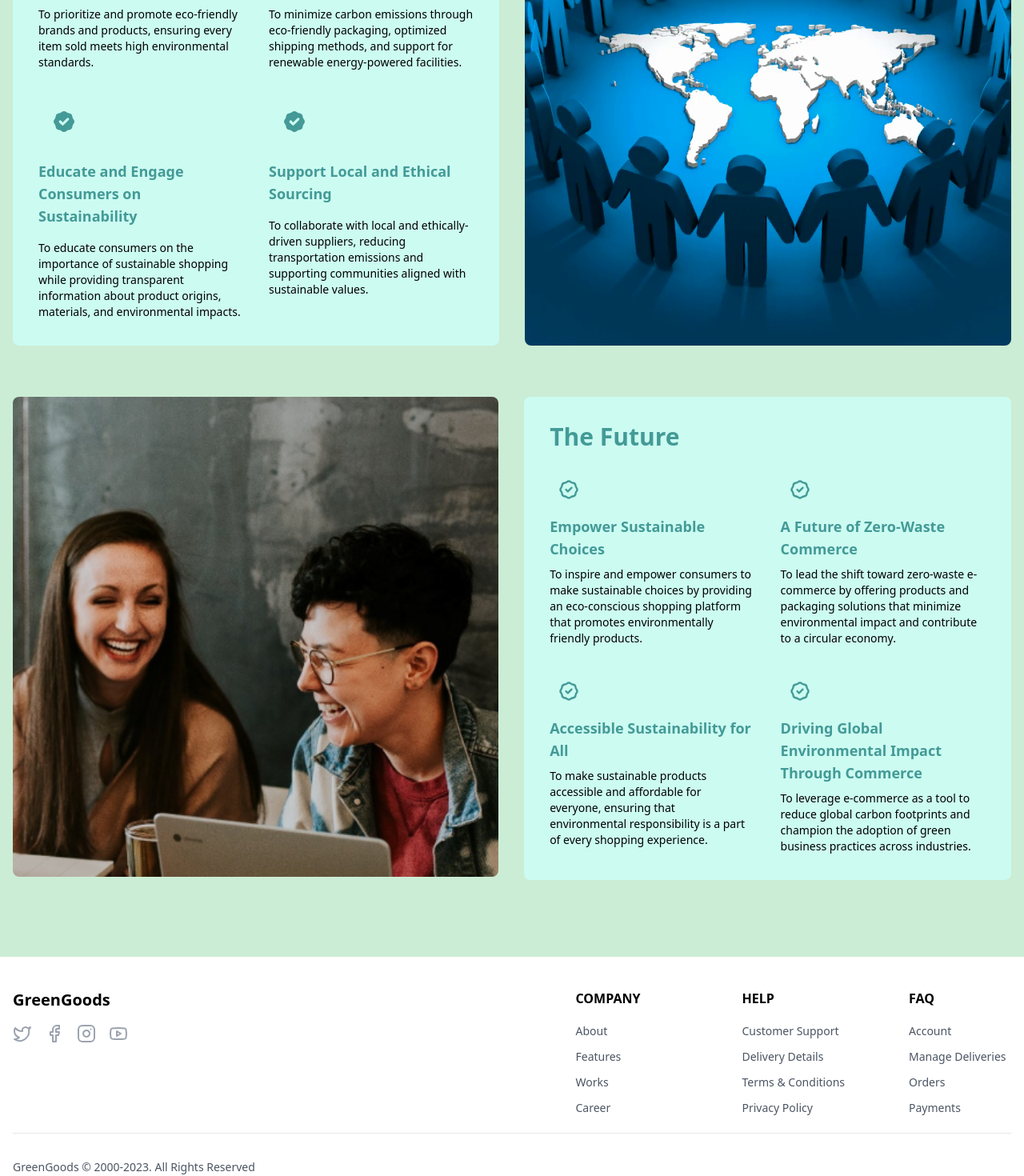
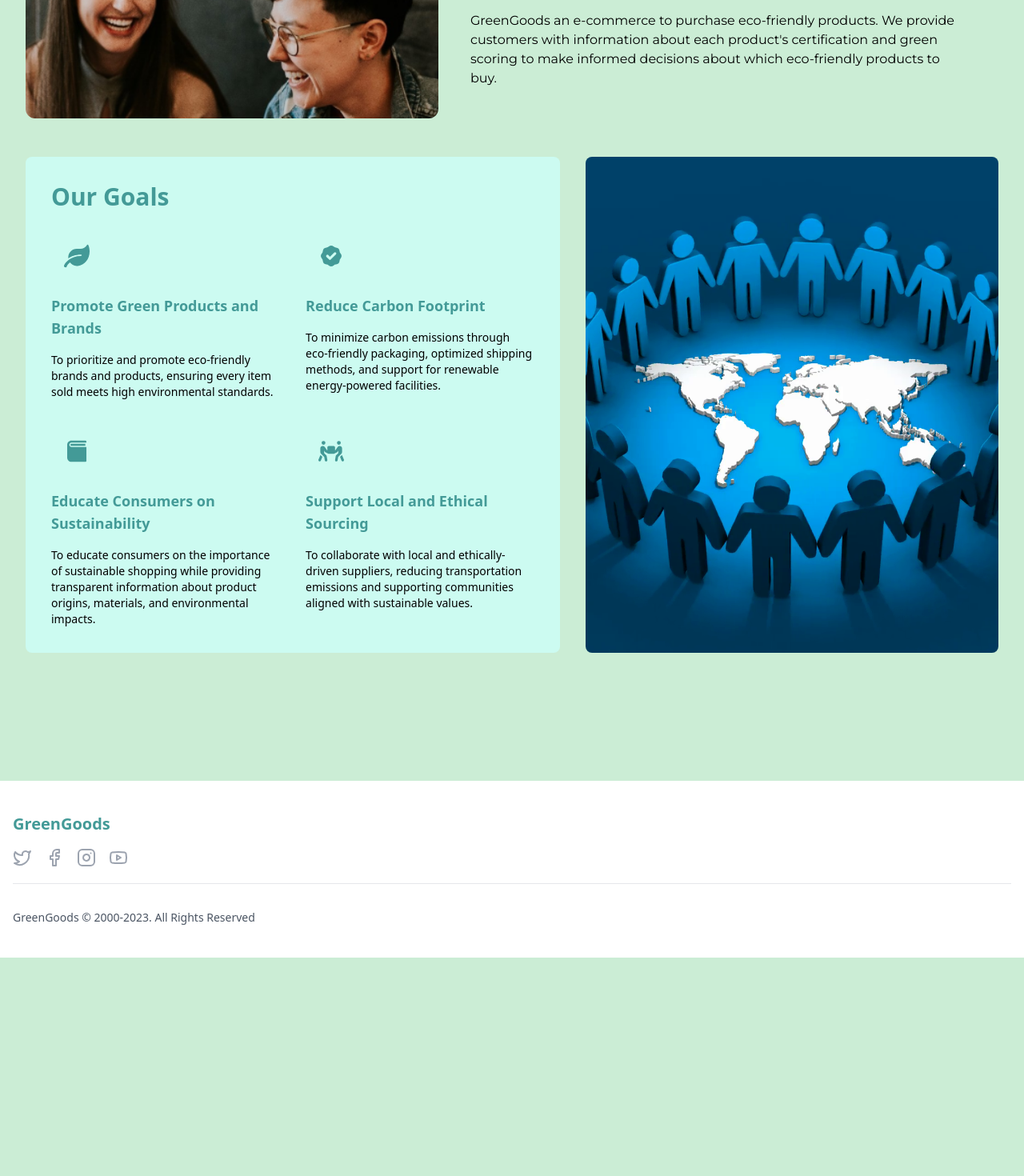
Before and after one commit to GreenGoods-RPL/Client, a Next.js app: page /about in a window 1280 px wide. Shown: the part 380-1850 px from the top of the page at 80% size. After the commit the page ends 1577 px from the top, so only its background shows below. Built offline with nearby package versions, Linux system fonts and the light colour scheme.

Commit message:
chore: make changes to ui

```diff
--- a/src/app/(authentication)/Logo.tsx
+++ b/src/app/(authentication)/Logo.tsx
@@ -11,8 +11,8 @@ export default function Logo() {
           <Image
             src={logo}
             alt="Logo"
-            width={50}
-            height={50}
+            width={70}
+            height={70}
             className="cursor-pointer"
           />
         </a>
--- a/src/app/(user)/checkout/[id]/page.tsx
+++ b/src/app/(user)/checkout/[id]/page.tsx
@@ -31,9 +31,6 @@ export default function CheckoutPage({ params }: { params: { id: string } }) {
   const token = localStorage.getItem("token");
 
   useEffect(() => {
-    if(addresses.length === 0) {
-      alert("You have not added any address yet.\nPlease add an address first.");
-    }
     const fetchData = async () => {
       try {
         setIsLoading(true);
@@ -45,6 +42,9 @@ export default function CheckoutPage({ params }: { params: { id: string } }) {
 
         // Fetch user addresses
         const userAddresses = await getAddresses(token);
+        if(userAddresses.length === 0) {
+          alert("You have not added any address yet.\nPlease add an address first.");
+        }
         setAddresses(userAddresses);
 
         // Fetch user vouchers
--- a/src/app/about/page.tsx
+++ b/src/app/about/page.tsx
@@ -1,18 +1,30 @@
-import AboutHeroSection from "@/components/AboutHeroSection";
-import AboutFutureSection from "@/components/AboutFutureSection";
-import Header from "@/components/Header";
-import Footer from "@/components/Footer";
+import AboutHeroSection from "@/components/AboutHeroSection"
+import Image from 'next/image'
+import collaboration from '@public/images/collaboration.png'
+import Header from "@/components/Header"
+import Footer from "@/components/Footer"
 
 export default function Home() {
   return (
     <>
       <Header />
-      <main className="min-h-screen">
-        <div className="max-w-7xl mx-auto px-4 py-8">
+        <main className={"container mx-auto px-4 lg:px-8 py-8 flex flex-col gap-12"}>
+          <div className="flex items-center">
+            <div className="flex items-start justify-center w-1/2 h-96 overflow-hidden rounded-xl">
+              <Image src={collaboration} alt="People collaborating" layout="responsive" width={100} height={100} className="object-cover" />
+            </div>
+            <div className="w-2/3 px-10 flex flex-col">
+              <h3 className="font-montserrat font-semibold text-3xl mb-8 text-primary">About Us</h3>
+              <p className="font-montserrat">
+                In recent years, environmental and sustainability issues have gained global attention due to the harmful effects of waste, energy consumption, and non-renewable resource use. Despite growing awareness, society still struggles to adopt eco-friendly solutions. Excessive waste, especially from harmful materials, continues to negatively impact the environment.
+                <br />
+                <br />
+                GreenGoods an e-commerce to purchase eco-friendly products. We provide customers with information about each product&apos;s certification and green scoring to make informed decisions about which eco-friendly products to buy.
+              </p>
+            </div>
+          </div>
           <AboutHeroSection />
-          <AboutFutureSection />
-        </div>
-      </main>
+        </main>
       <Footer />
     </>
   );
--- a/src/components/AboutFutureSection.tsx
+++ /dev/null
@@ -1,54 +0,0 @@
-import Image from 'next/image'
-import collaboration from '@public/images/collaboration.png'
-import { HiOutlineBadgeCheck } from "react-icons/hi";
-
-export default function AboutFutureSection() {
-  return (
-    <div className="flex flex-col lg:flex-row justify-between lg:space-x-8 space-y-8 lg:space-y-0">
-      <div className="rounded-lg overflow-hidden h-[600px] w-full lg:w-1/2">
-        <Image
-          src={collaboration}
-          alt="People collaborating"
-          layout="responsive"
-          width={800}
-          height={800}
-          className="object-cover"
-        />
-      </div>
-
-      <div className="bg-teal-100 rounded-lg p-8 lg:w-1/2">
-        <h2 className="text-3xl font-bold mb-6 text-primary">The Future</h2>
-        <div className="grid grid-cols-1 md:grid-cols-2 gap-8">
-          <div key={1} className="space-y-2">
-            <div className="w-12 h-12 rounded-lg flex items-center justify-center">
-              <HiOutlineBadgeCheck className="w-7 h-7 text-primary"/>
-            </div>
-            <h3 className="text-lg font-semibold text-primary">Empower Sustainable Choices</h3>
-            <p className="text-sm">To inspire and empower consumers to make sustainable choices by providing an eco-conscious shopping platform that promotes environmentally friendly products.</p>
-          </div>
-          <div key={2} className="space-y-2">
-            <div className="w-12 h-12 rounded-lg flex items-center justify-center">
-              <HiOutlineBadgeCheck className="w-7 h-7 text-primary"/>
-            </div>
-            <h3 className="text-lg font-semibold text-primary">A Future of Zero-Waste Commerce</h3>
-            <p className="text-sm">To lead the shift toward zero-waste e-commerce by offering products and packaging solutions that minimize environmental impact and contribute to a circular economy.</p>
-          </div>
-          <div key={3} className="space-y-2">
-            <div className="w-12 h-12 rounded-lg flex items-center justify-center">
-              <HiOutlineBadgeCheck className="w-7 h-7 text-primary"/>
-            </div>
-            <h3 className="text-lg font-semibold text-primary">Accessible Sustainability for All</h3>
-            <p className="text-sm">To make sustainable products accessible and affordable for everyone, ensuring that environmental responsibility is a part of every shopping experience.</p>
-          </div>
-          <div key={4} className="space-y-2">
-            <div className="w-12 h-12 rounded-lg flex items-center justify-center">
-              <HiOutlineBadgeCheck className="w-7 h-7 text-primary"/>
-            </div>
-            <h3 className="text-lg font-semibold text-primary">Driving Global Environmental Impact Through Commerce</h3>
-            <p className="text-sm">To leverage e-commerce as a tool to reduce global carbon footprints and champion the adoption of green business practices across industries.</p>
-          </div>
-        </div>
-      </div>
-    </div>
-  )
-}
--- a/src/components/AboutHeroSection.tsx
+++ b/src/components/AboutHeroSection.tsx
@@ -1,45 +1,71 @@
-import Image from 'next/image'
+import Image from "next/image";
+import { FaLeaf } from "react-icons/fa";
 import { HiBadgeCheck } from "react-icons/hi";
-import world_map from '@public/images/world-map.png'
+import { RiBook3Fill } from "react-icons/ri";
+import { FaPeopleCarryBox } from "react-icons/fa6";
+import world_map from "@public/images/world-map.png";
 
 export default function AboutHeroSection() {
   return (
-    <div className="grid grid-cols-1 lg:grid-cols-2 gap-8 mb-16">
+    <div className="flex lg:grid-cols-2 gap-8 mb-16">
       <div className="bg-teal-100 rounded-lg p-8 flex flex-col justify-center">
-        <h2 className="text-3xl font-bold mb-6 text-primary">Our Goal</h2>
+        <h2 className="text-3xl font-bold mb-6 text-primary">Our Goals</h2>
         <div className="grid grid-cols-1 md:grid-cols-2 gap-8">
           <div key={1} className="space-y-4">
             <div className="w-16 h-16 rounded-lg flex items-center justify-center">
-              <HiBadgeCheck className="w-8 h-8 text-primary" />
+              <FaLeaf className="w-8 h-8 text-primary" />
             </div>
-            <h3 className="font-semibold text-lg text-primary">Promote Green Products and Brands</h3>
-            <p className="text-sm">To prioritize and promote eco-friendly brands and products, ensuring every item sold meets high environmental standards.</p>
+            <h3 className="font-semibold text-lg text-primary">
+              Promote Green Products and Brands
+            </h3>
+            <p className="text-sm">
+              To prioritize and promote eco-friendly brands and products,
+              ensuring every item sold meets high environmental standards.
+            </p>
           </div>
           <div key={2} className="space-y-4">
             <div className="w-16 h-16 rounded-lg flex items-center justify-center">
               <HiBadgeCheck className="w-8 h-8 text-primary" />
             </div>
-            <h3 className="font-semibold text-lg text-primary">Reduce Carbon Footprint in Every Transaction</h3>
-            <p className="text-sm">To minimize carbon emissions through eco-friendly packaging, optimized shipping methods, and support for renewable energy-powered facilities.</p>
+            <h3 className="font-semibold text-lg text-primary">
+              Reduce Carbon Footprint
+            </h3>
+            <p className="text-sm">
+              To minimize carbon emissions through eco-friendly packaging,
+              optimized shipping methods, and support for renewable
+              energy-powered facilities.
+            </p>
           </div>
           <div key={3} className="space-y-4">
             <div className="w-16 h-16 rounded-lg flex items-center justify-center">
-            <HiBadgeCheck className="w-8 h-8 text-primary" />
+              <RiBook3Fill className="w-8 h-8 text-primary" />
             </div>
-            <h3 className="font-semibold text-lg text-primary">Educate and Engage Consumers on Sustainability</h3>
-            <p className="text-sm">To educate consumers on the importance of sustainable shopping while providing transparent information about product origins, materials, and environmental impacts.</p>
+            <h3 className="font-semibold text-lg text-primary">
+              Educate  Consumers on Sustainability
+            </h3>
+            <p className="text-sm">
+              To educate consumers on the importance of sustainable shopping
+              while providing transparent information about product origins,
+              materials, and environmental impacts.
+            </p>
           </div>
           <div key={4} className="space-y-4">
             <div className="w-16 h-16 rounded-lg flex items-center justify-center">
-            <HiBadgeCheck className="w-8 h-8 text-primary" />
+              <FaPeopleCarryBox className="w-8 h-8 text-primary" />
             </div>
-            <h3 className="font-semibold text-lg text-primary">Support Local and Ethical Sourcing</h3>
-            <p className="text-sm">To collaborate with local and ethically-driven suppliers, reducing transportation emissions and supporting communities aligned with sustainable values.</p>
+            <h3 className="font-semibold text-lg text-primary">
+              Support Local and Ethical Sourcing
+            </h3>
+            <p className="text-sm">
+              To collaborate with local and ethically-driven suppliers, reducing
+              transportation emissions and supporting communities aligned with
+              sustainable values.
+            </p>
           </div>
         </div>
       </div>
 
-      <div className="bg-blue-900 rounded-lg overflow-hidden flex items-center justify-center">
+      <div className="bg-blue-900 rounded-lg min-w-[450px] overflow-hidden flex items-center justify-center">
         <Image
           src={world_map}
           alt="World connection"
@@ -49,5 +75,5 @@ export default function AboutHeroSection() {
         />
       </div>
     </div>
-  )
+  );
 }
--- a/src/components/Footer.tsx
+++ b/src/components/Footer.tsx
@@ -26,7 +26,7 @@ export default function AboutFooter() {
       <div className="max-w-7xl mx-auto px-4">
         <div className="flex justify-between md:grid-cols-5 gap-8">
           <div>
-            <h3 className="font-bold text-xl mb-4">GreenGoods</h3>
+            <h3 className="font-bold text-xl mb-4 text-primary">GreenGoods</h3>
             <div className="flex space-x-4">
               <Twitter className="text-gray-400" />
               <Facebook className="text-gray-400" />
@@ -34,25 +34,7 @@ export default function AboutFooter() {
               <Youtube className="text-gray-400" />
             </div>
           </div>
-          <div className="flex gap-20">
-            {footerSections.map((section) => (
-              <div key={section.title} className="min-w-32">
-                <h4 className="font-semibold mb-4">{section.title}</h4>
-                <ul className="space-y-2">
-                  {section.links.map((link) => (
-                    <li key={link}>
-                      <a
-                        href="#"
-                        className="text-sm text-gray-600 hover:text-gray-900"
-                      >
-                        {link}
-                      </a>
-                    </li>
-                  ))}
-                </ul>
-              </div>
-            ))}
-          </div>
+
         </div>
 
         <div className="mt-5 pt-8 border-t border-gray-200 flex items-center justify-between">
```
Also changed, not shown: src/app/(authentication)/login/page.tsx (+9 -8 lines), src/app/(authentication)/signup/page.tsx (+17 -7 lines), src/app/(seller)/seller/page.tsx (+36 -21 lines), src/app/(user)/profile/page.tsx (+43 -23 lines), public/images/signup.png.
